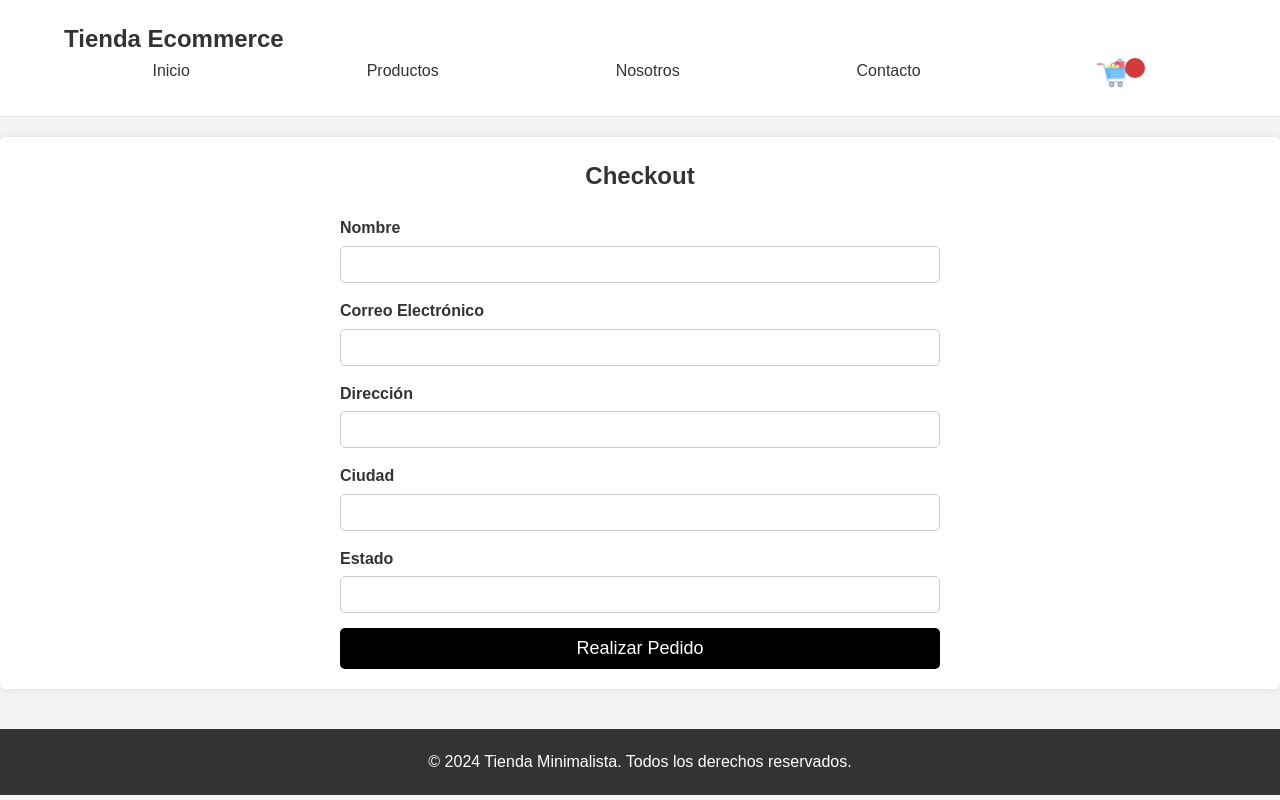
After one commit to yosbelm/myEcommerce, a Django app: page /checkout in a window 1280 px wide. The commit adds this page. Run offline with Django 5.2, Linux system fonts and the light colour scheme.

Commit message:
added the checkout page

```diff
--- /dev/null
+++ b/ecommerceApp/templates/ecommerceApp/checkout.html
@@ -0,0 +1,107 @@
+{% extends 'ecommerceApp/base.html' %}
+{% load static %}
+
+{% block content %}
+<style>
+    body {
+    font-family: Arial, sans-serif;
+    margin: 0;
+    padding: 0;
+    background-color: #f4f4f4;
+    }
+
+    .main {
+        padding: 20px 0;
+    }
+
+    .checkout-section {
+        background-color: #fff;
+        padding: 20px;
+        border-radius: 5px;
+        box-shadow: 0 0 10px rgba(0, 0, 0, 0.1);
+        margin: 20px 0;
+    }
+
+    .checkout-section h2 {
+        text-align: center;
+        margin-bottom: 20px;
+    }
+
+    .checkout-form {
+        width: 100%;
+        max-width: 600px;
+        margin: 0 auto;
+    }
+
+    .form-group {
+        margin-bottom: 15px;
+    }
+
+    .form-group label {
+        display: block;
+        margin-bottom: 5px;
+        font-weight: bold;
+    }
+
+    .form-group input {
+        width: 100%;
+        padding: 10px;
+        border: 1px solid #ccc;
+        border-radius: 5px;
+        box-sizing: border-box;
+    }
+
+    button[type="submit"] {
+        width: 100%;
+        padding: 10px;
+        background-color: #000;
+        color: #fff;
+        border: none;
+        border-radius: 5px;
+        cursor: pointer;
+        font-size: 18px;
+    }
+
+    button[type="submit"]:hover {
+        background-color: #333;
+    }
+
+
+</style>
+<body>
+
+        <section class="checkout-section">
+            <div class="container">
+                <h2>Checkout</h2>
+                <form class="checkout-form">
+                    <div class="form-group">
+                        <label for="name">Nombre</label>
+                        <input type="text" id="name" name="name" required>
+                    </div>
+                    <div class="form-group">
+                        <label for="email">Correo Electrónico</label>
+                        <input type="email" id="email" name="email" required>
+                    </div>
+                    <div class="form-group">
+                        <label for="address">Dirección</label>
+                        <input type="text" id="address" name="address" required>
+                    </div>
+                    <div class="form-group">
+                        <label for="city">Ciudad</label>
+                        <input type="text" id="city" name="city" required>
+                    </div>
+                    <div class="form-group">
+                        <label for="state">Estado</label>
+                        <input type="text" id="state" name="state" required>
+                    </div>
+                    <button type="submit">Realizar Pedido</button>
+                </form>
+            </div>
+        </section>
+    </main>
+
+</body>
+
+
+
+{% endblock %}
--- a/ecommerceApp/urls.py
+++ b/ecommerceApp/urls.py
@@ -11,6 +11,7 @@ urlpatterns = [
     path('signup', views.create_user, name='signup'),
     path('dlete_item/<int:id>', views.delete_item, name='dlete_item'),
     path('updateitem', views.updateItem, name='updateitem'),
+    path('checkout', views.checkout, name='checkout'),
 
 ]
 
--- a/ecommerceApp/views.py
+++ b/ecommerceApp/views.py
@@ -144,3 +144,7 @@ def updateItem(request):
         return JsonResponse('Hiiiii', safe=False)
     except:
         return JsonResponse('Hi there', safe=False)
+
+
+def checkout(request):
+    return render(request, 'ecommerceApp/checkout.html')
```
Also changed, not shown: ecommerceApp/templates/ecommerceApp/cart.html (+30 -1 lines), db.sqlite3.
